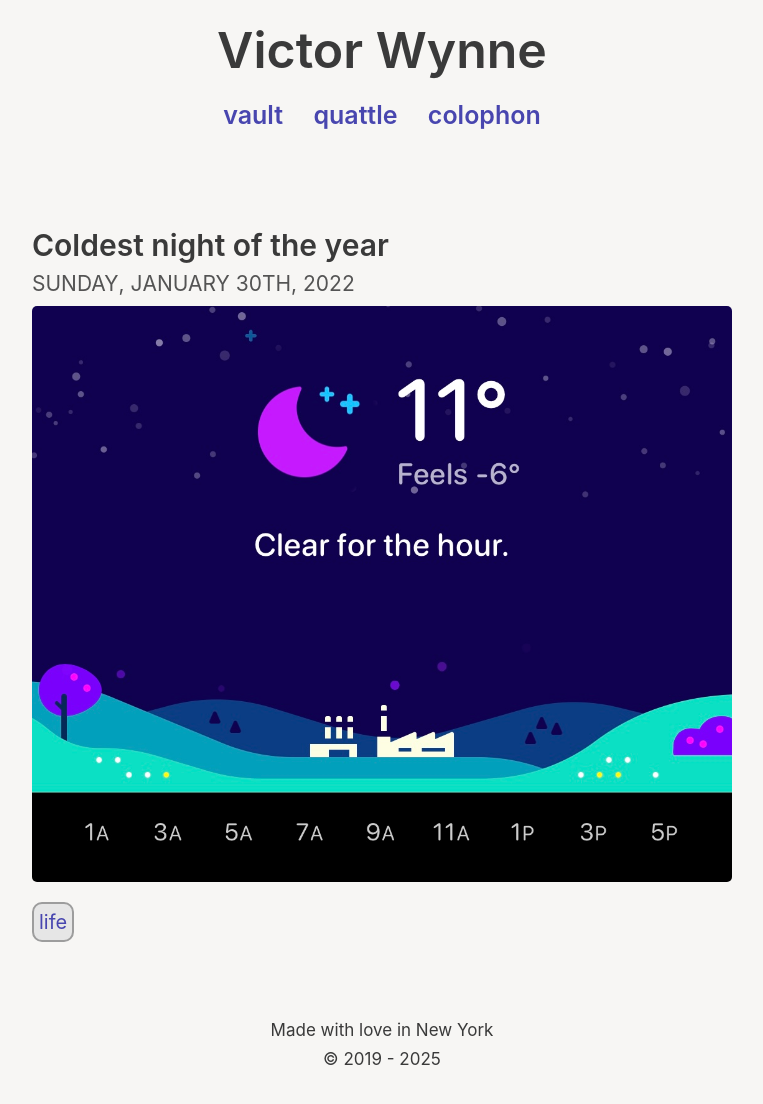
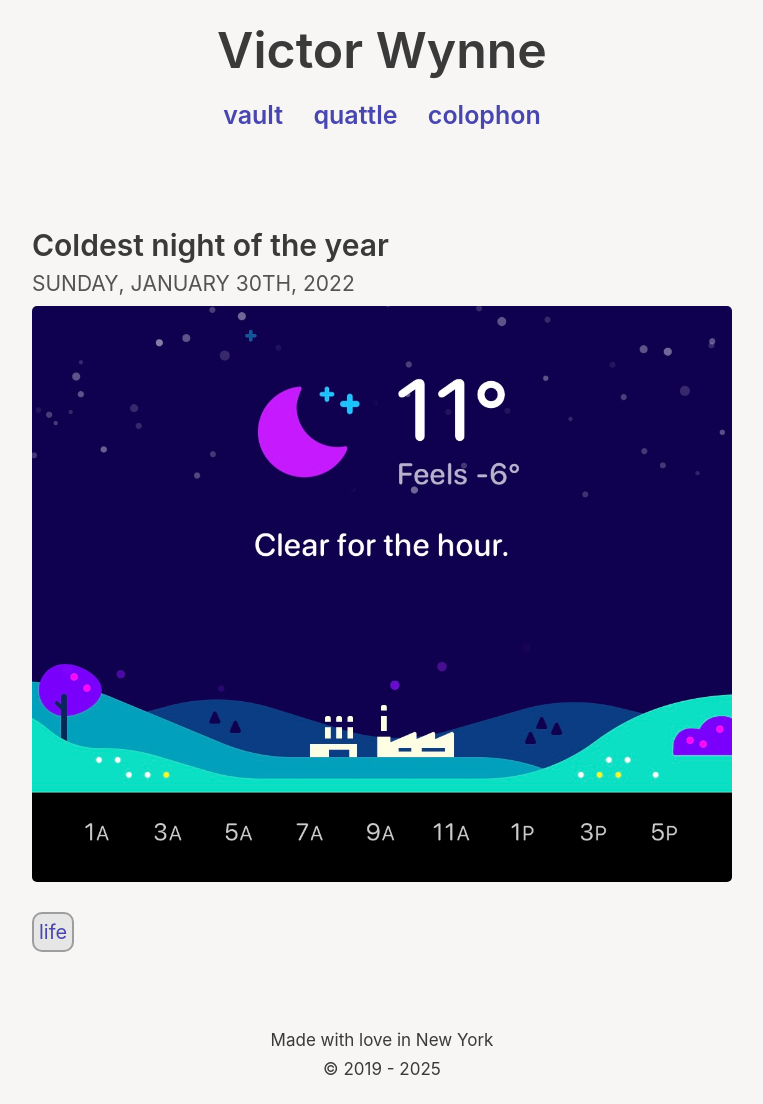
Before and after one commit to victorwynne/victorwynne, a Jekyll site: the page built from _posts/2022-01-30-coldest-night-of-the-year.md, in a window 1280 px wide. Shown: the whole page, without its empty margins (258-1021 px from the left). Built offline with Jekyll 4.4.1, drawn with Linux system fonts in a browser that asks for light colours.

Commit message:
_posts.scss

```diff
--- a/_sass/_posts.scss
+++ b/_sass/_posts.scss
@@ -140,6 +140,12 @@ figure {
   }
 }
 
+/* === Post Content === */
+
+.post-content {
+  margin-bottom: 1.5rem;
+}
+
 /* === Tag List === */
 
 .tag-list {
```
